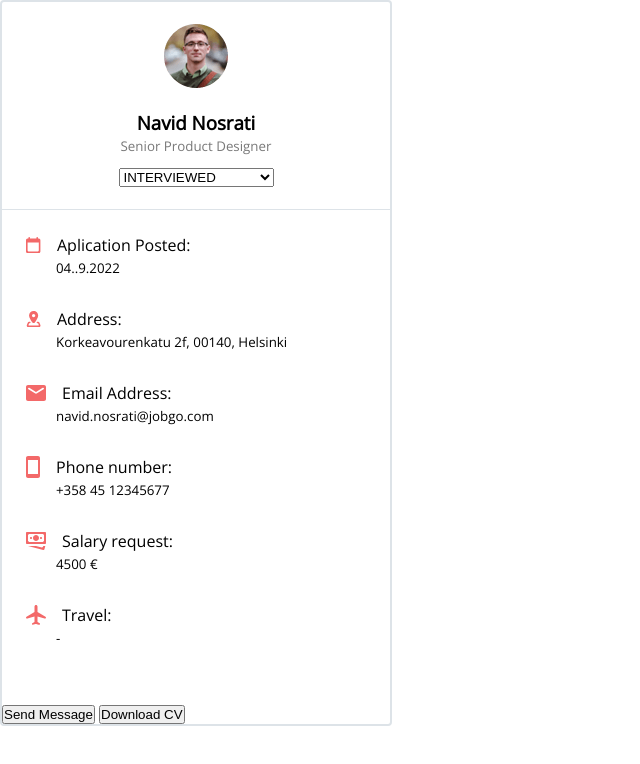
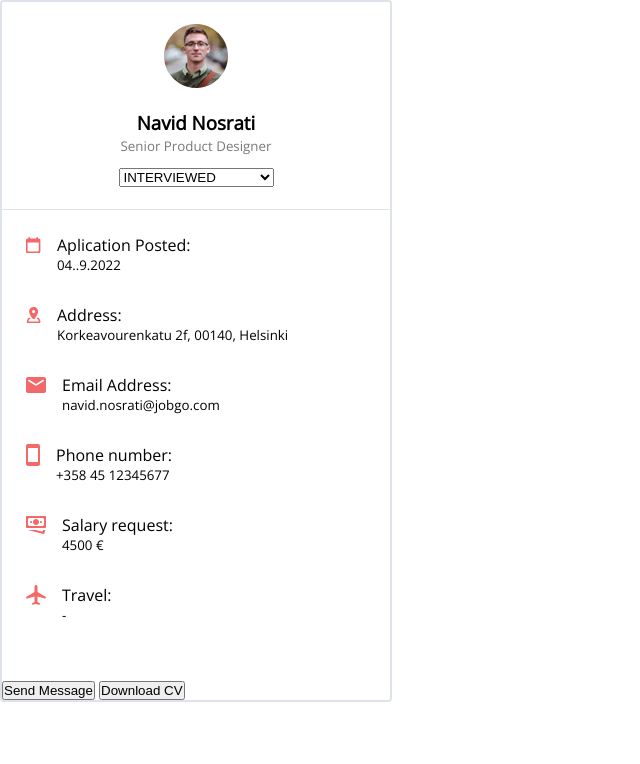
Before and after one commit to SanazBHMN/JobGo-application-view, a plain HTML site: page index.html in a window 1280 px wide. Shown: the whole page, without its empty margins (0-640 px from the left). Drawn offline with nearby package versions, Linux system fonts and the light colour scheme.

Commit message:
Apply styles to profile details

```diff
--- a/index.html
+++ b/index.html
@@ -29,57 +29,45 @@
       </div>
       <div class="profile-details">
         <div class="user-info">
-          <div class="headline">
           <div class="icon">
             <img src="/images/icons/calender.svg" alt="calender" />
           </div>
           <div class="title">Aplication Posted:</div>
-          </div>
           <small class="data">04..9.2022</small>
         </div>
         <div class="user-info">
-          <div class="headline">
           <div class="icon">
             <img src="/images/icons/address.svg" alt="address" />
           </div>
           <div class="title">Address:</div>
-          </div>
           <small class="data">Korkeavourenkatu 2f, 00140, Helsinki</small>
         </div>
         <div class="user-info">
-          <div class="headline">
           <div class="icon">
             <img src="/images/icons/mail.svg" alt="mail" />
           </div>
           <div class="title">Email Address:</div>
-          </div>
           <small class="data">navid.nosrati@jobgo.com</small>
         </div>
         <div class="user-info">
-          <div class="headline">
           <div class="icon">
             <img src="/images/icons/phone-number.svg" alt="phone-number" />
           </div>
           <div class="title">Phone number:</div>
-          </div>
           <small class="data">+358 45 12345677</small>
         </div>
         <div class="user-info">
-          <div class="headline">
           <div class="icon">
             <img src="/images/icons/salary.svg" alt="salary" />
           </div>
           <div class="title">Salary request:</div>
-          </div>
           <small class="data">4500 €</small>
         </div>
         <div class="user-info">
-          <div class="headline">
           <div class="icon">
             <img src="/images/icons/travel.svg" alt="travel" />
           </div>
           <div class="title">Travel:</div>
-          </div>
           <small class="data">-</small>
         </div>
       </div>
--- a/style.css
+++ b/style.css
@@ -42,26 +42,22 @@ aside {
 
 /* profile details */
 .profile-details {
-  padding-left: 24px;
   padding: 24px 0 24px 24px;
 }
 
 .user-info {
   margin-bottom: 30px;
+  display: grid;
+  grid-template-columns: 1fr 100%;
 }
 
-.headline {
-  /* background-color: green; */
-  display: flex;
-}
-
-.headline .icon {
-  margin-right: 16px;
+.icon {
   display: flex;
   justify-content: center;
   align-items: center;
+  margin-right: 16px;
 }
 
 .data {
-  margin-left: 30px;
+  grid-column: 2 / 3;
 }
```
Lines whose indentation alone changed are shown as unchanged.
